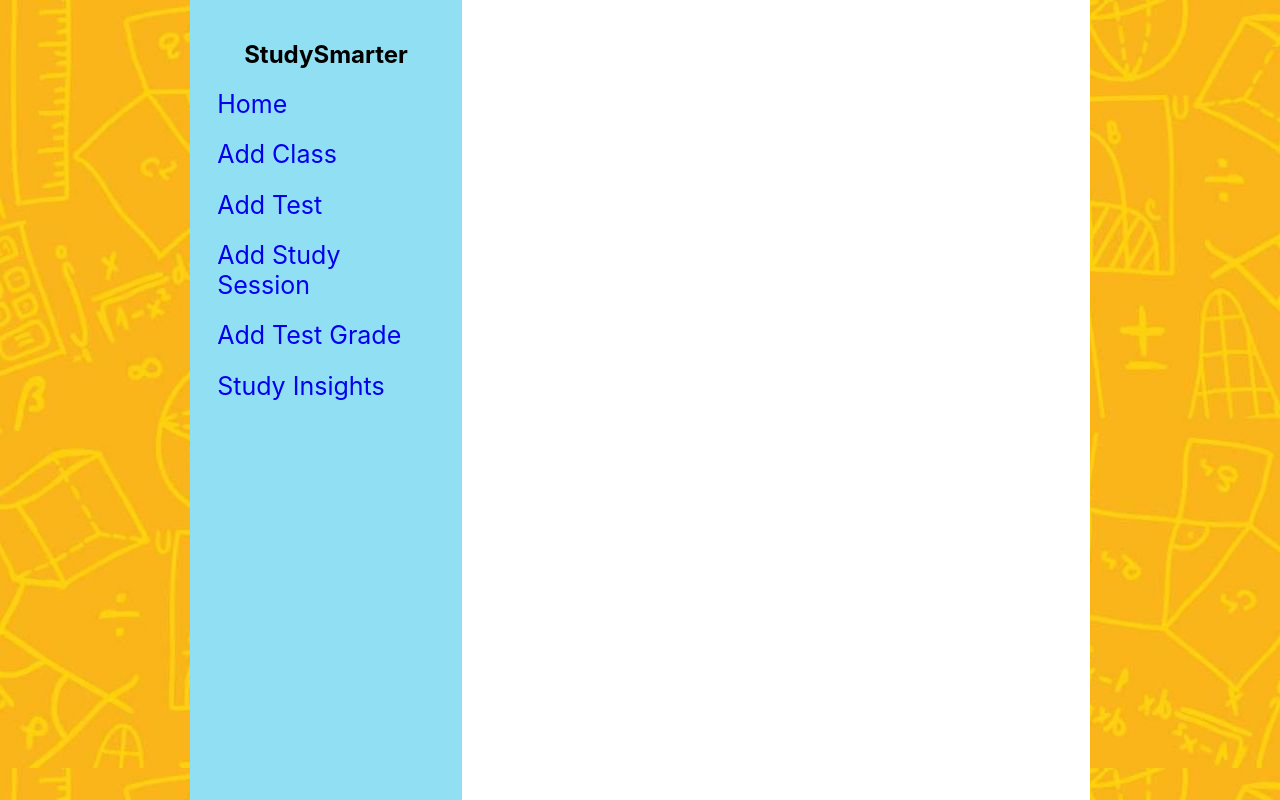
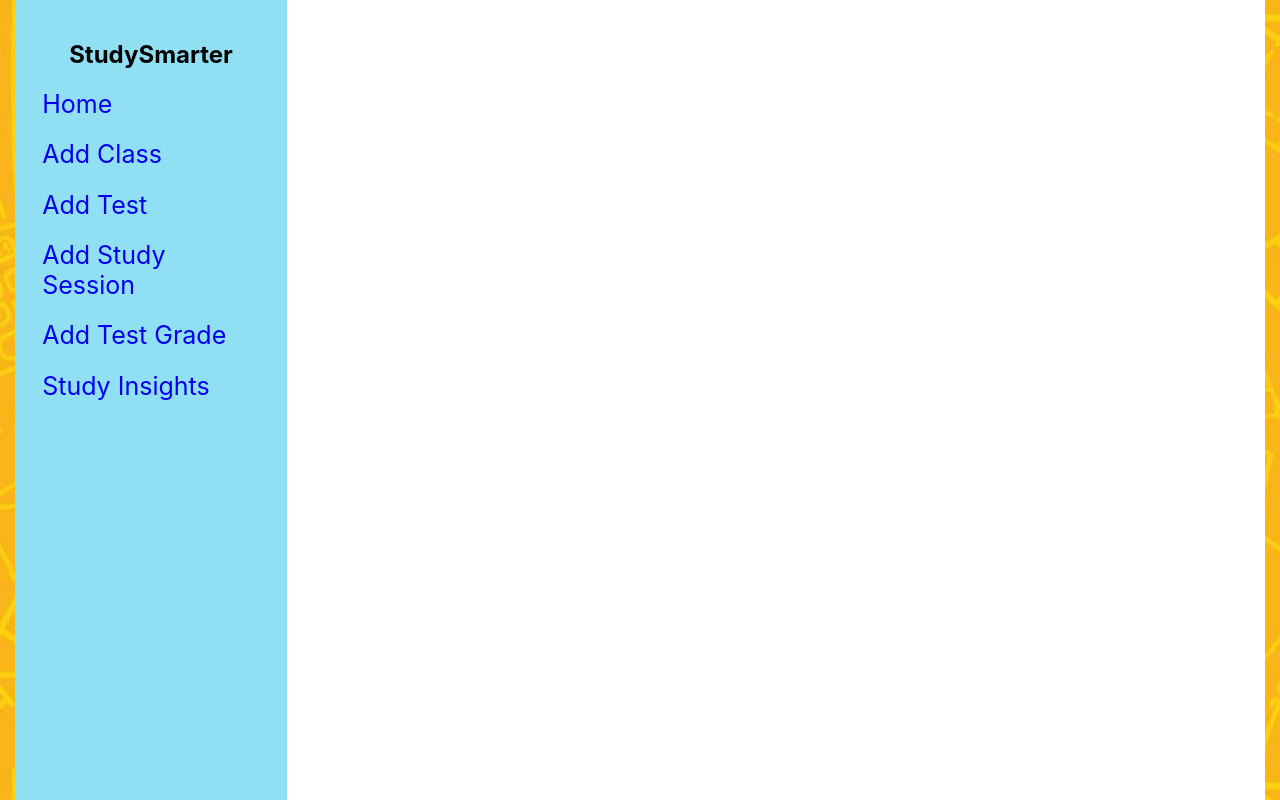
Before and after one commit to cparch/studySmarter, a React (Create React App) app: page / in a window 1280 px wide. Shown: the top 800 px of the page. Built offline with nearby package versions, Linux system fonts and the light colour scheme; no server answers.

Commit message:
Adjust page width for desktop

```diff
--- a/src/App.css
+++ b/src/App.css
@@ -1,6 +1,12 @@
 #root{
-  width: 900px;
+  /* width: 900px; */
   margin: 0% auto;
+}
+
+@media(min-width: 1000px) {
+  #root{
+    width: 1250px;
+  }
 }
 
 .main {
```
